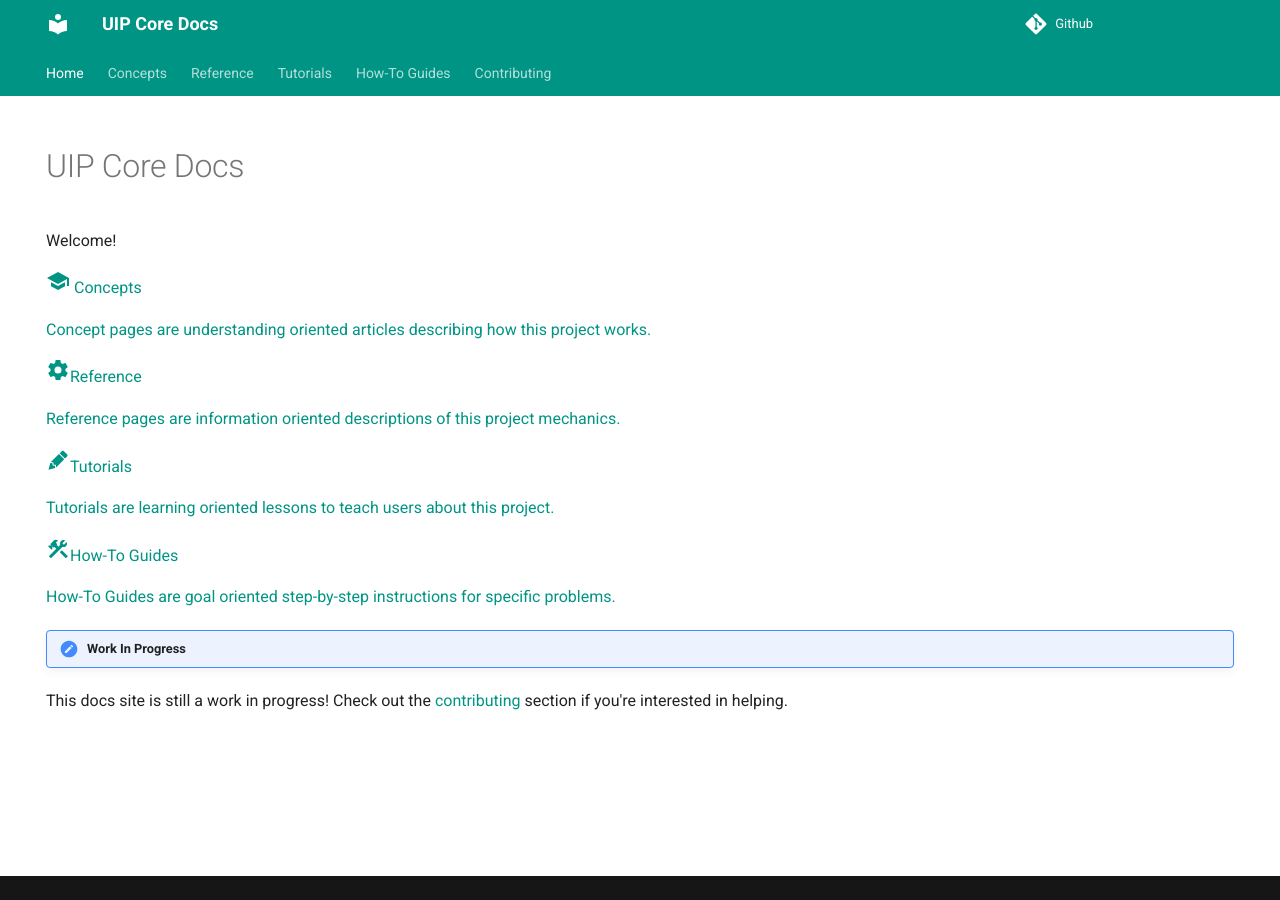
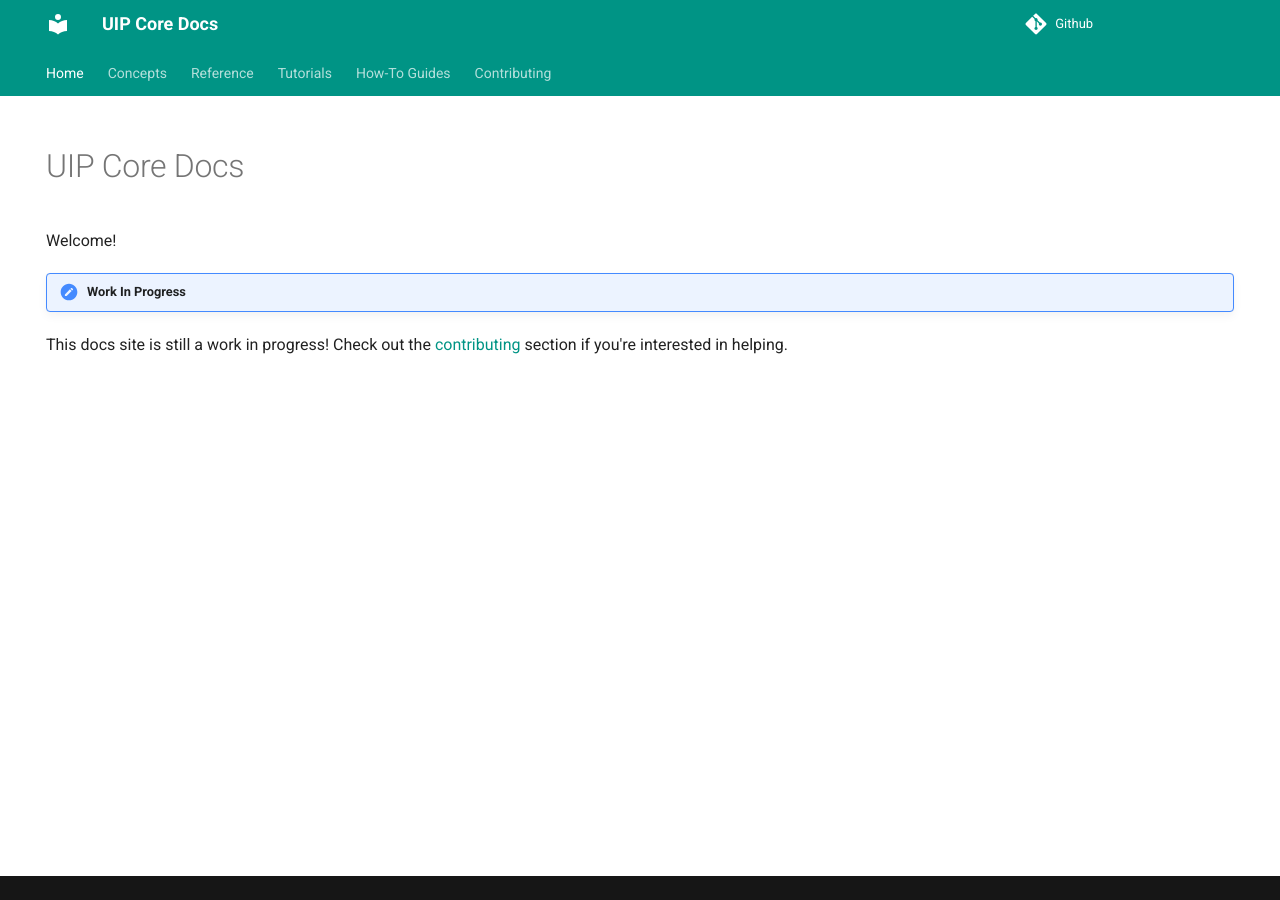
Before and after one commit to caskeychr/mkdocs-template, an MkDocs documentation site: the page built from docs/index.md, in a window 1280 px wide. Built offline with MkDocs 1.6.1 and Material for MkDocs 9.7.7, drawn with Linux system fonts in a browser that asks for light colours.

Commit message:
Removed HTML from index.md

```diff
--- a/docs/index.md
+++ b/docs/index.md
@@ -8,7 +8,7 @@ hide:
 
 Welcome!
 
-<div class="cards">
+<!-- <div class="cards">
   <a href="./concepts/overview/">
     <div class="card">
       <div class="card__content">
@@ -41,7 +41,7 @@ Welcome!
       </div>
     </div>
   </a>
-</div>
+</div> -->
 
 !!! note "Work In Progress"
 This docs site is still a work in progress! Check out the [contributing](./contributing/overview.md) section if you're interested in helping.
```
